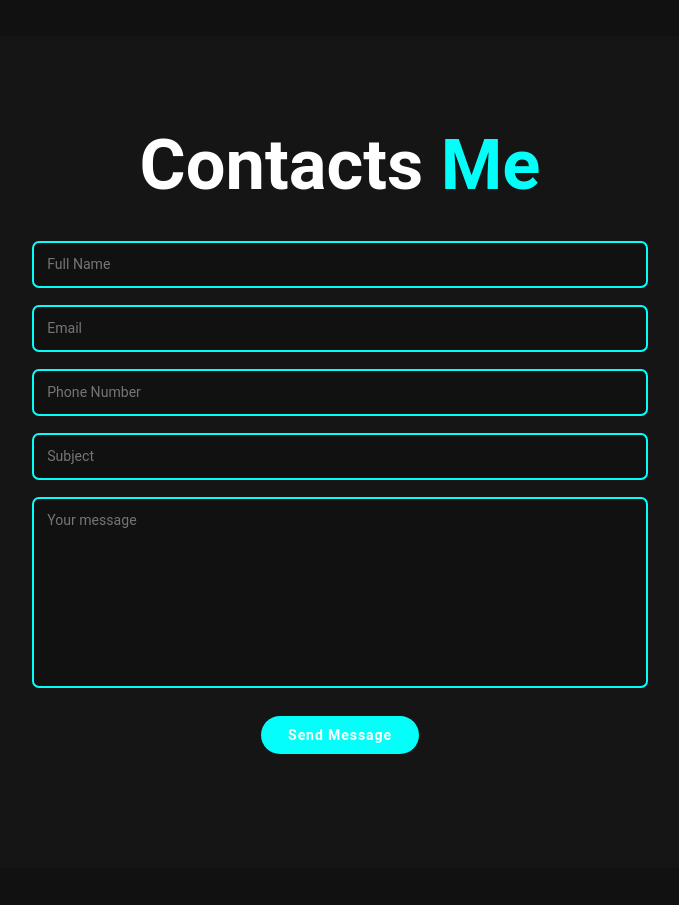
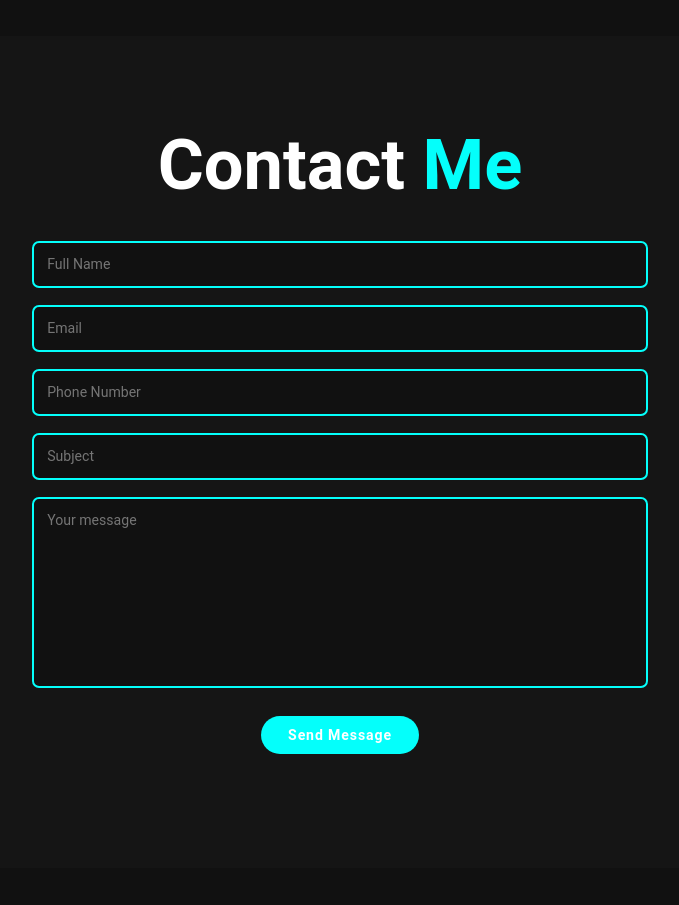
Before and after one commit to muhdzaheermv/personal-portfolio, a plain HTML site: page index.html in a window 1280 px wide. Shown: the part 2460-3365 px from the top of the page, without its empty margins (300-979 px from the left). Drawn offline with nearby package versions, Linux system fonts and the light colour scheme.

Commit message:
Update index.html

```diff
--- a/index.html
+++ b/index.html
@@ -110,7 +110,7 @@
         </section>
 
         <section class="contact" id="contact">
-            <h2 class="heading">Contacts <span>Me</span></h2>
+            <h2 class="heading">Contact<span> Me</span></h2>
 
             <form id="submit-form" action="">
                 <div class="input-box">
```
